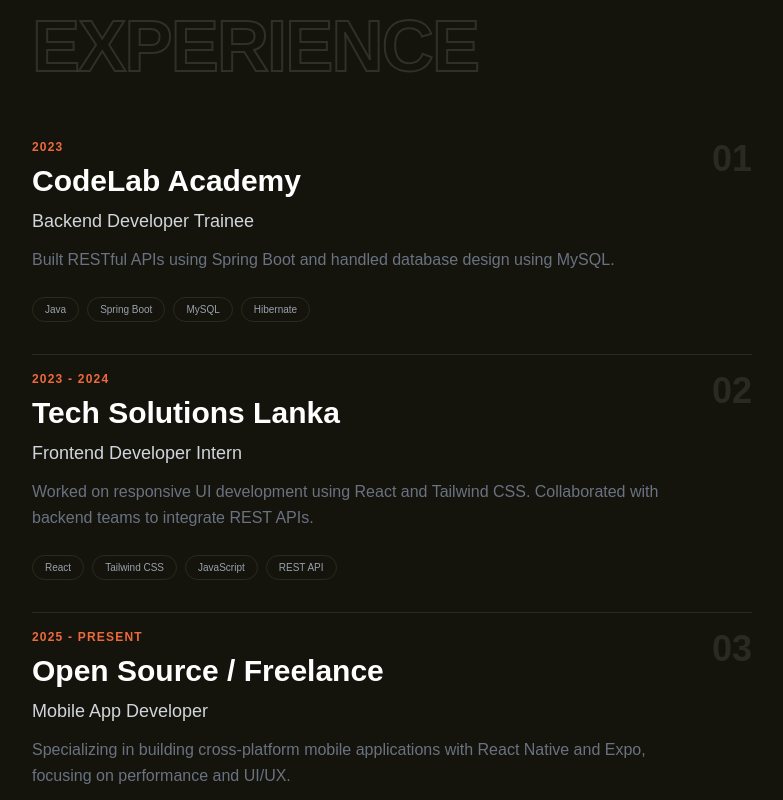
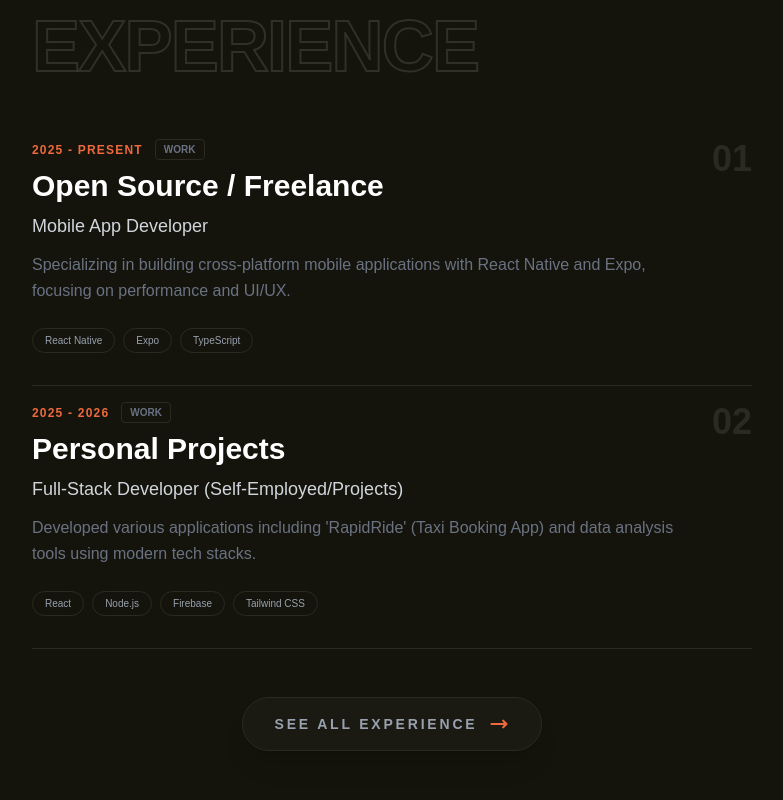
Before and after one commit to tharu-2003/Tharusha_Sandaruwan_Dahanayaka, a React (Vite) app: page / in a window 1280 px wide. Shown: the part 2120-2920 px from the top of the page, without its empty margins (480-1263 px from the left). Built offline with nearby package versions, Linux system fonts and the light colour scheme.

Commit message:
Arranged the design using priority

```diff
--- a/src/assets/datas/assets.ts
+++ b/src/assets/datas/assets.ts
@@ -46,31 +46,33 @@ import gitIcon from "../images/git-icon.svg";
 import githubIcon from "../images/github-icon.svg";
 import canvaIcon from "../images/canva-icon.svg";
 
+
 // ---------- TYPES ----------
 
 export interface Content {
-    _id: string; // Content ekata unique identifier ekak damma
+    _id: string;
     title: string;
     description: string;
     date: string;
-    category: "Video" | "Post"; // Category eka me deken ekak pamanak wenna limit kalaa
+    category: "Video" | "Post";
     link: string;
-    watchingTime?: string; // Optional field (Video wala pamanak thiyena nisa)
-    readTime?: string;     // Optional field (Post wala pamanak thiyena nisa)
+    watchingTime?: string;
+    readTime?: string;
 }
 
 export interface Experience {
-    _id: string; // Experience ekata unique identifier ekak damma
+    _id: string;
     role: string;
     company: string;
     period: string;
     description: string;
-    skills: string[]; // Oya use karapu technologies list ekak widiyata
+    skills: string[];
     location: string;
-    industry: string; // e.g. "Software Development", "Education", "Finance", etc.
-    mode: "Work" | "Education"; // Experience eka work experience da education experience da kiyala pennanna
-    workModeStatements: string; // Work experience nam work mode ekata adala statements, education nam education mode ekata adala statements
-    links: string; // Company website, LinkedIn page, etc.
+    industry: string;
+    mode: "Work" | "Education";
+    priority: "High" | "Medium" | "Low";
+    workModeStatements: string;
+    links: string;
 }
 
 export interface Project {
@@ -110,6 +112,7 @@ export interface DashboardData {
 }
 
 
+// ---------- DATA ----------
 
 export const projectCategories = [
   "All", // index 0
@@ -335,6 +338,7 @@ export const experiencesData: Experience[] = [
     location: "Colombo, Sri Lanka",
     industry: "Education",
     mode: "Education",
+    priority: "Medium",
     workModeStatements: "Learning core software engineering concepts and full-stack development.",
     links: "https://ijse.lk/"
   },
@@ -348,6 +352,7 @@ export const experiencesData: Experience[] = [
     location: "Remote",
     industry: "Software Development",
     mode: "Work",
+    priority: "High",
     workModeStatements: "Designing and implementing scalable software solutions.",
     links: "https://github.com/tharusha/rapidride"
   },
@@ -361,37 +366,14 @@ export const experiencesData: Experience[] = [
     location: "Remote",
     industry: "Software Development",
     mode: "Work",
+    priority: "High",
     workModeStatements: "Leading technical implementation and system architecture.",
     links: "https://github.com/tharusha/mobile-projects"
-  },
-  {
-    _id: "4",
-    role: "Frontend Developer Intern",
-    company: "Tech Solutions Lanka",
-    period: "2023 - 2024",
-    description: "Worked on responsive UI development using React and Tailwind CSS. Collaborated with backend teams to integrate REST APIs.",
-    skills: ["React", "Tailwind CSS", "JavaScript", "REST API"],
-    location: "Colombo, Sri Lanka",
-    industry: "Software Development",
-    mode: "Work",
-    workModeStatements: "Implementing responsive UI components.",
-    links: "https://techsolutions.lk/"
-  },
-  {
-    _id: "5",
-    role: "Backend Developer Trainee",
-    company: "CodeLab Academy",
-    period: "2023",
-    description: "Built RESTful APIs using Spring Boot and handled database design using MySQL.",
-    skills: ["Java", "Spring Boot", "MySQL", "Hibernate"],
-    location: "Colombo, Sri Lanka",
-    industry: "Software Development",
-    mode: "Work",
-    workModeStatements: "Developing backend APIs.",
-    links: "https://codelab.lk/"
-  },
-  // ... Continue similarly for all remaining experiences
+  }
 ];
+
+
+
 
 
 export const contentData: Content[] = [
--- a/src/components/ExperienceSection.tsx
+++ b/src/components/ExperienceSection.tsx
@@ -11,11 +11,17 @@ export interface Experience {
     period: string;
     description: string;
     skills: string[];
+    location: string;
+    industry: string;
+    mode: "Work" | "Education";
+    priority: "High" | "Medium" | "Low";
+    workModeStatements: string;
+    links: string;
 }
 
 export function ExperienceSection() {
   const navigate = useNavigate();
-  const [experiences, setExperiences] = useState<Experience[]>([]);
+  const [experiences, setExperiences] = useState<any[]>([]); // Any use kale interface eka update nisa
 
   const [selectedExp, setSelectedExp] = useState<any>(null);
   const [isPopupOpen, setIsPopupOpen] = useState(false);
@@ -32,20 +38,25 @@ export function ExperienceSection() {
   };
 
   useEffect(() => {
-    // Array eke anthima items 3 ganna (-3 use karanna)
-    setExperiences(experiencesData.slice(-3).reverse());
+    // 1. මුලින්ම priority එක "High" අය පමණක් තෝරාගන්න
+    const highPriorityExps = experiencesData.filter(exp => exp.priority === "High");
+
+    // 2. අලුත්ම ඒවා උඩට එන ලෙස reverse කර අවසාන 3 ලබාගන්න
+    // සටහන: Array එකේ අන්තිම 3 ගෙන reverse කිරීමෙන් අලුත්ම "High" priority ඒවා 3 ලැබේ.
+    const latestHighPriority = [...highPriorityExps].reverse().slice(0, 3);
+
+    setExperiences(latestHighPriority);
   }, []);
 
   return (
     <section id="experience" className="py-1 px-4">
-
       <ExperiencePopup
         experience={selectedExp}
         isOpen={isPopupOpen}
         onClose={closePopup}
       />
 
-      {/* Title */}
+      {/* Title Section (දැනට ඇති පරිදිම පවතී) */}
       <motion.div
         initial={{ opacity: 0, y: 30 }}
         whileInView={{ opacity: 1, y: 0 }}
@@ -77,95 +88,62 @@ export function ExperienceSection() {
       <div className="space-y-4">
         {experiences.map((exp, index) => (
           <motion.div
-            key={index}
+            key={exp._id} // index වෙනුවට අනන්‍ය _id එකක් පාවිච්චි කිරීම වඩාත් හොඳයි
             initial={{ opacity: 0, y: 50 }}
             whileInView={{ opacity: 1, y: 0 }}
             viewport={{ once: true, amount: 0.2 }}
             transition={{ duration: 0.5, delay: index * 0.15 }}
-            // Click karama page ekata navigate wenna methana onClick damma
             onClick={() => openPopup(exp)}
             className="group block pb-8 border-b border-[#2a2a20] hover:bg-[#1a1a12]/50 transition-all duration-300 cursor-pointer"
           >
             <div className="flex flex-col md:flex-row md:items-start justify-between gap-4">
               <div className="flex-1">
-                <motion.span
-                  initial={{ opacity: 0 }}
-                  whileInView={{ opacity: 1 }}
-                  viewport={{ once: true }}
-                  transition={{ duration: 0.4, delay: index * 0.15 + 0.2 }}
-                  className="text-[#ed6a3e] text-xs font-bold tracking-widest uppercase mb-2 block"
-                >
-                  {exp.period}
-                </motion.span>
+                {/* Mode (Work/Education) Badge එකක් පෙන්වීම වැදගත් නිසා මෙතැනට එකතු කළා */}
+                <div className="flex items-center gap-3 mb-2">
+                    <span className="text-[#ed6a3e] text-xs font-bold tracking-widest uppercase">
+                    {exp.period}
+                    </span>
+                    <span className="text-[10px] px-2 py-0.5 border border-[#2a2a20] text-gray-500 rounded uppercase font-black">
+                    {exp.mode}
+                    </span>
+                </div>
+
                 <motion.h3
-                  initial={{ opacity: 0, x: -20 }}
-                  whileInView={{ opacity: 1, x: 0 }}
-                  viewport={{ once: true }}
-                  transition={{ duration: 0.4, delay: index * 0.15 + 0.3 }}
                   className="text-2xl sm:text-3xl font-bold text-white group-hover:text-[#ed6a3e] transition-colors mb-2"
                 >
                   {exp.company}
                 </motion.h3>
-                <motion.p
-                  initial={{ opacity: 0 }}
-                  whileInView={{ opacity: 1 }}
-                  viewport={{ once: true }}
-                  transition={{ duration: 0.4, delay: index * 0.15 + 0.4 }}
-                  className="text-lg text-gray-300 font-medium mb-3"
-                >
+                <motion.p className="text-lg text-gray-300 font-medium mb-3">
                   {exp.role}
                 </motion.p>
-                {/* Description Section with Line Clamp */}
-                <motion.p
-                  initial={{ opacity: 0 }}
-                  whileInView={{ opacity: 1 }}
-                  viewport={{ once: true }}
-                  transition={{ duration: 0.4, delay: index * 0.15 + 0.5 }}
-                  className="text-sm sm:text-base text-gray-500 mb-6 max-w-2xl leading-relaxed line-clamp-3"
-                >
+
+                <p className="text-sm sm:text-base text-gray-500 mb-6 max-w-2xl leading-relaxed line-clamp-3">
                   {exp.description}
-                </motion.p>
+                </p>
 
                 {/* Skills Tags */}
-                <motion.div
-                  initial={{ opacity: 0, y: 10 }}
-                  whileInView={{ opacity: 1, y: 0 }}
-                  viewport={{ once: true }}
-                  transition={{ duration: 0.4, delay: index * 0.15 + 0.6 }}
-                  className="flex flex-wrap gap-2"
-                >
-                  {exp.skills.map((skill, sIndex) => (
-                    <motion.span
+                <div className="flex flex-wrap gap-2">
+                  {exp.skills.map((skill: string, sIndex: number) => (
+                    <span
                       key={sIndex}
-                      initial={{ opacity: 0, scale: 0.8 }}
-                      whileInView={{ opacity: 1, scale: 1 }}
-                      viewport={{ once: true }}
-                      transition={{ duration: 0.3, delay: index * 0.15 + 0.7 + sIndex * 0.05 }}
-                      whileHover={{ scale: 1.05 }}
                       className="text-[10px] px-3 py-1 border border-[#2a2a20] text-gray-400 rounded-full group-hover:border-[#ed6a3e]/30 group-hover:text-gray-300 transition-colors"
                     >
                       {skill}
-                    </motion.span>
+                    </span>
                   ))}
-                </motion.div>
+                </div>
               </div>
 
               {/* Step Indicator */}
-              <motion.div
-                initial={{ opacity: 0, scale: 0.5 }}
-                whileInView={{ opacity: 1, scale: 1 }}
-                viewport={{ once: true }}
-                transition={{ duration: 0.5, delay: index * 0.15 + 0.2 }}
-                className="hidden md:block text-[#2a2a20] group-hover:text-[#ed6a3e] transition-colors"
-              >
+              <div className="hidden md:block text-[#2a2a20] group-hover:text-[#ed6a3e] transition-colors">
                 <span className="text-4xl font-black">0{index + 1}</span>
-              </motion.div>
+              </div>
             </div>
           </motion.div>
         ))}
       </div>
 
-      {/* See All Experience Button */}
+      {/* See All Button (දැනට ඇති පරිදිම පවතී) */}
       <motion.div
         initial={{ opacity: 0, y: 30 }}
         whileInView={{ opacity: 1, y: 0 }}
@@ -179,19 +157,12 @@ export function ExperienceSection() {
           whileTap={{ scale: 0.98 }}
           className="group relative px-8 py-4 bg-[#1a1a12] border border-[#2a2a20] rounded-full overflow-hidden transition-all duration-500 hover:border-[#ed6a3e]/50 shadow-xl"
         >
-          {/* Hover highlight effect */}
           <div className="absolute inset-0 bg-[#ed6a3e] translate-y-[101%] group-hover:translate-y-0 transition-transform duration-500 ease-out" />
-
           <div className="relative flex items-center gap-3">
             <span className="text-sm font-black uppercase tracking-[0.2em] text-gray-400 group-hover:text-white transition-colors duration-300">
               See All Experience
             </span>
-            <svg
-              className="w-5 h-5 text-[#ed6a3e] group-hover:text-white group-hover:translate-x-1 transition-all duration-300"
-              fill="none"
-              viewBox="0 0 24 24"
-              stroke="currentColor"
-            >
+            <svg className="w-5 h-5 text-[#ed6a3e] group-hover:text-white" fill="none" stroke="currentColor" viewBox="0 0 24 24">
               <path strokeLinecap="round" strokeLinejoin="round" strokeWidth={2.5} d="M17 8l4 4m0 0l-4 4m4-4H3" />
             </svg>
           </div>
```
Also changed, not shown: src/pages/ExperiencePage.tsx (+71 -149 lines).
